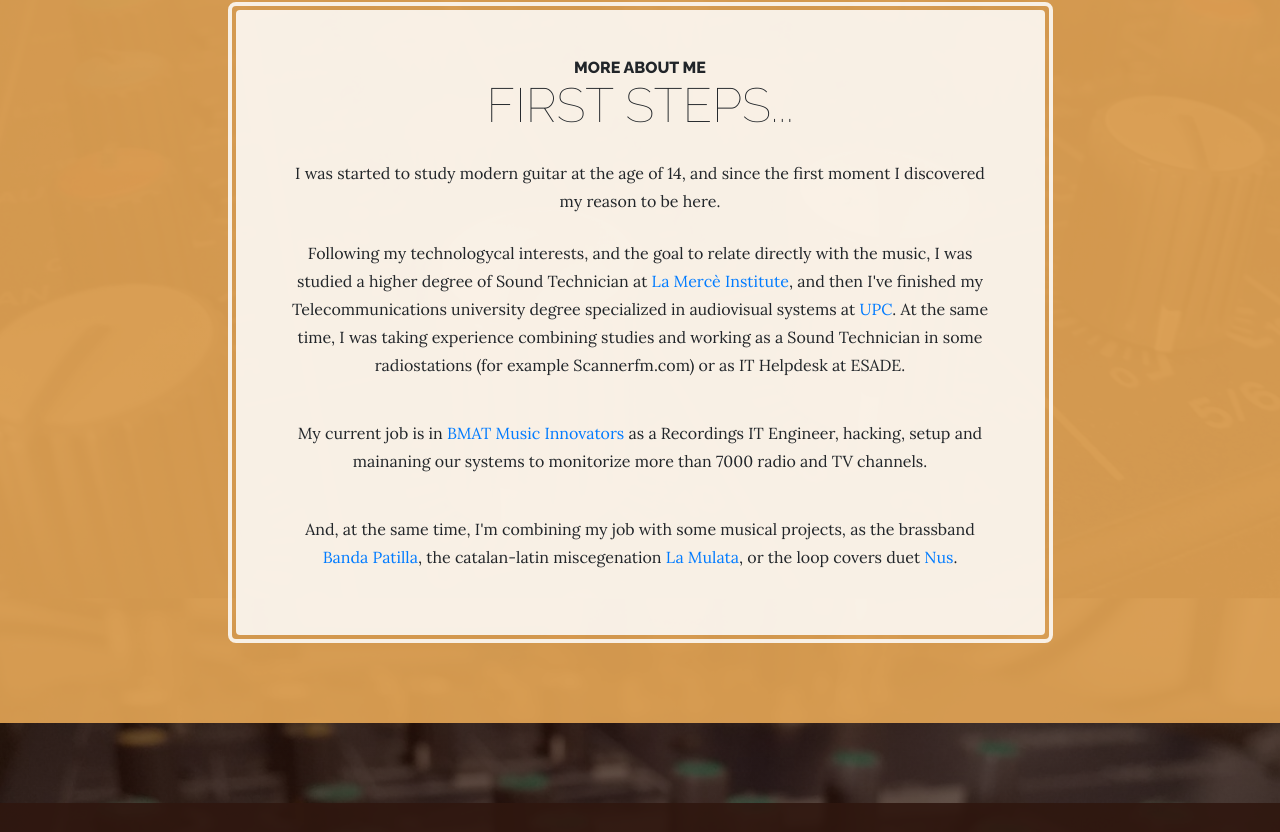
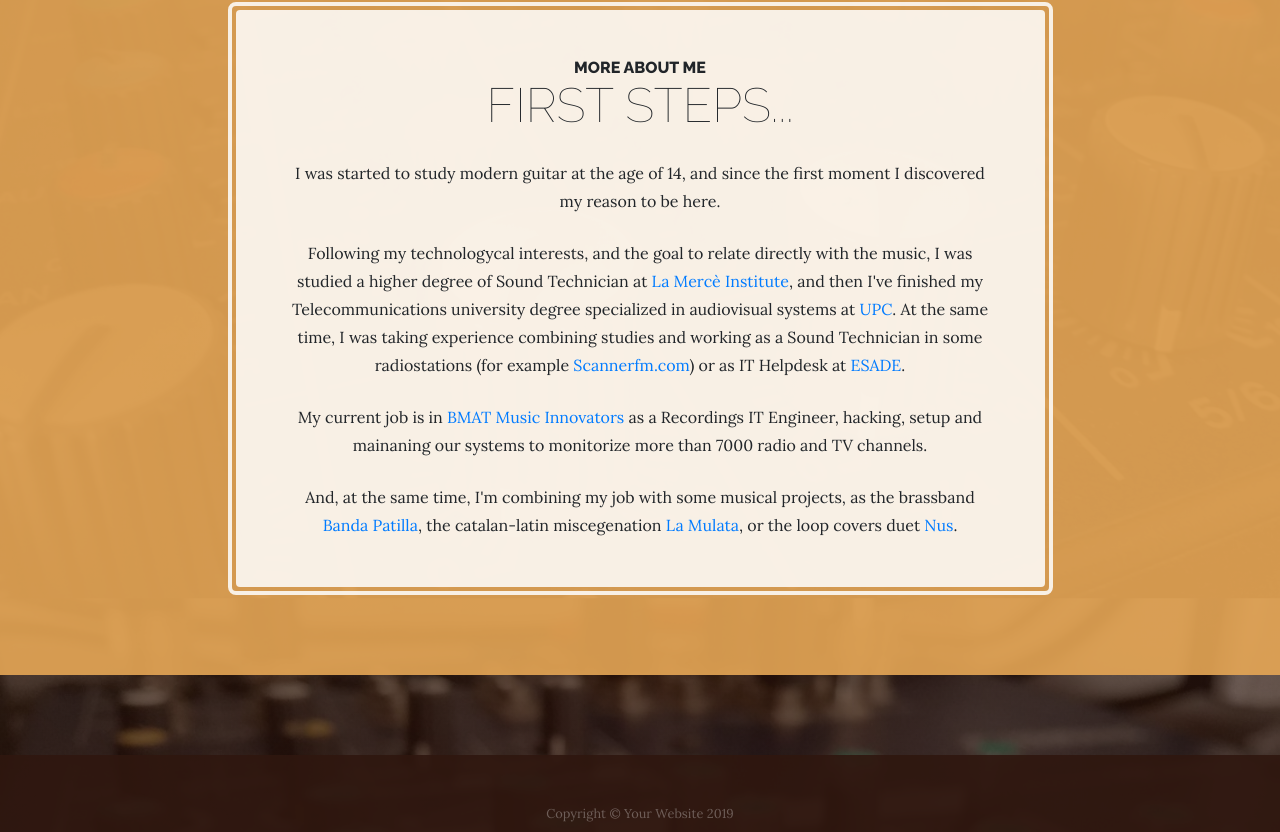
Before and after one commit to oriolcorroto/testing-web, a website: page index.html in a window 1280 px wide. Shown: the part 1254-2086 px from the top of the page. Drawn offline with nearby package versions, Linux system fonts and the light colour scheme.

Commit message:
Update index.html

```diff
--- a/index.html
+++ b/index.html
@@ -118,11 +118,11 @@
             </h2>
             <p class="mb-0">I was started to study modern guitar at the age of 14, and since the first moment I discovered my reason to be here.</p>
             <br/>
-            <p class="mb-3">Following my technologycal interests, and the goal to relate directly with the music, I was studied a higher degree of Sound Technician at <a href="http://www2.lamerce.com/">La Mercè Institute</a>, and then I've finished my Telecommunications university degree specialized in audiovisual systems at <a href="https://www.upc.edu/ca">UPC</a>. At the same time, I was taking experience combining studies and working as a Sound Technician in some radiostations (for example Scannerfm.com) or as IT Helpdesk at ESADE.</p>
+            <p class="mb-0">Following my technologycal interests, and the goal to relate directly with the music, I was studied a higher degree of Sound Technician at <a href="http://www2.lamerce.com">La Mercè Institute</a>, and then I've finished my Telecommunications university degree specialized in audiovisual systems at <a href="https://www.upc.edu/ca">UPC</a>. At the same time, I was taking experience combining studies and working as a Sound Technician in some radiostations (for example <a href="https://www.scannerfm.com">Scannerfm.com</a>) or as IT Helpdesk at <a href="https://www.esade.edu">ESADE</a>.</p>
             <br/>
-            <p class="mb-3">My current job is in <a href="https://www.bmat.com/">BMAT Music Innovators</a> as a Recordings IT Engineer, hacking, setup and mainaning our systems to monitorize more than 7000 radio and TV channels.</p>
+            <p class="mb-0">My current job is in <a href="https://www.bmat.com">BMAT Music Innovators</a> as a Recordings IT Engineer, hacking, setup and mainaning our systems to monitorize more than 7000 radio and TV channels.</p>
             <br/>
-            <p class="mb-3">And, at the same time, I'm combining my job with some musical projects, as the brassband <a href="https://www.bandapatilla.cat/">Banda Patilla</a>, the catalan-latin miscegenation <a href="http://lamulata.cat/">La Mulata</a>, or the loop covers duet <a href="https://www.facebook.com/nusmusica">Nus</a>.</p>
+            <p class="mb-0">And, at the same time, I'm combining my job with some musical projects, as the brassband <a href="https://www.bandapatilla.cat">Banda Patilla</a>, the catalan-latin miscegenation <a href="http://lamulata.cat">La Mulata</a>, or the loop covers duet <a href="https://www.facebook.com/nusmusica">Nus</a>.</p>
           </div>
         </div>
       </div>
```
